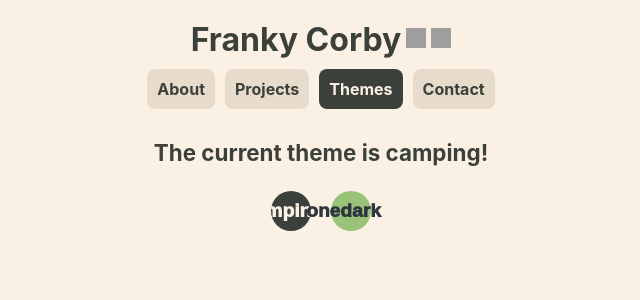
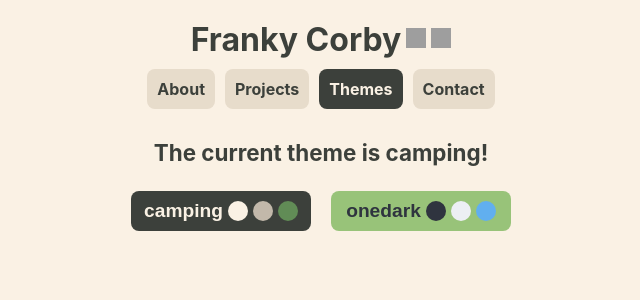
Before and after one commit to bt919/bt919.github.io, a React (Vite) app: page /themes in a window 1280 px wide. Shown: the top 300 px of the page, without its empty margins (319-959 px from the left). Built offline with nearby package versions, Linux system fonts and the light colour scheme; grey boxes are pictures that could not be loaded.

Commit message:
fix: css from other pages affected buttons on /projects

```diff
--- a/src/styles/theme-button.css
+++ b/src/styles/theme-button.css
@@ -1,4 +1,4 @@
-button {
+.buttons-container button {
 	padding: 8px;
 	width: 180px;
 	height: 40px;
@@ -12,7 +12,7 @@ button {
 	gap: 5px;
 }
 
-button:hover {
+.buttons-container button:hover {
 	cursor: pointer;
 	width: 200px;
 	margin-right: -20px;
```
Also changed, not shown: src/styles/carousel.css (indentation only).
